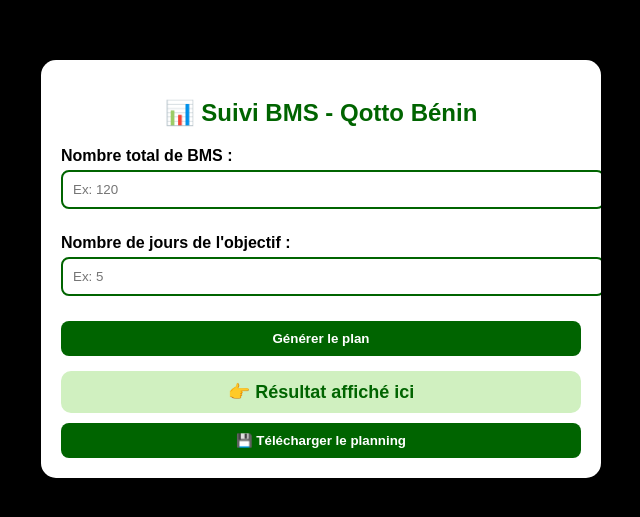
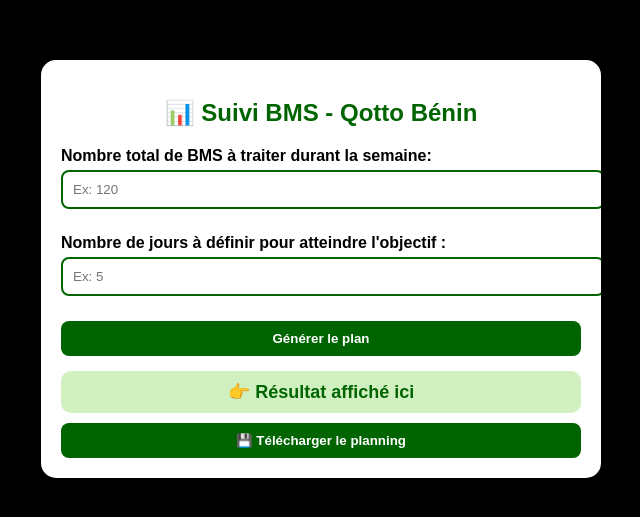
Before and after one commit to lamaindetanos/BMS-QOTTO, a plain HTML site: page index.html in a window 1280 px wide. Shown: the part 131-648 px from the top of the page, without its empty margins (319-959 px from the left). Drawn offline with Linux system fonts and the light colour scheme.

Commit message:
Update index.html

```diff
--- a/index.html
+++ b/index.html
@@ -127,10 +127,10 @@
   <div class="container">
     <h2>📊 Suivi BMS - Qotto Bénin</h2>
 
-    <label for="bms">Nombre total de BMS :</label>
+    <label for="bms">Nombre total de BMS à traiter durant la semaine:</label>
     <input type="number" id="bms" placeholder="Ex: 120">
 
-    <label for="jours">Nombre de jours de l'objectif :</label>
+    <label for="jours">Nombre de jours à définir pour atteindre l'objectif :</label>
     <input type="number" id="jours" placeholder="Ex: 5">
 
     <button onclick="genererTableau()">Générer le plan</button>
```
